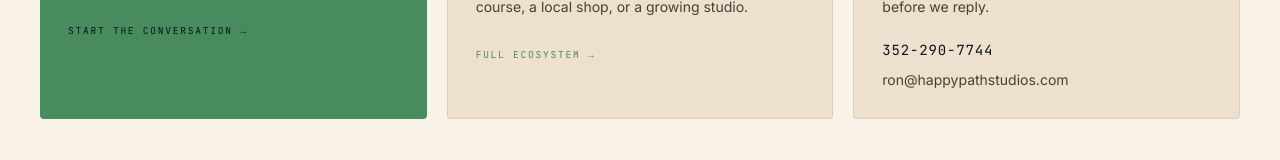
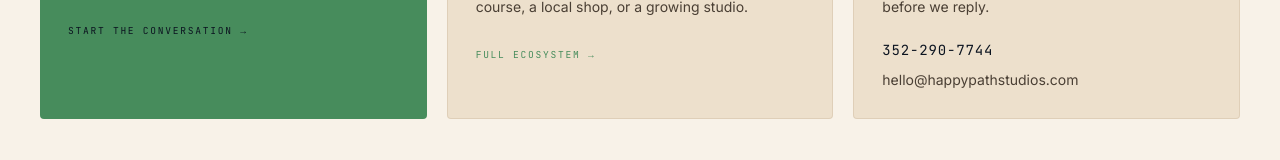
Before and after one commit to ronschnier/hps-studio, a React (Vite) app: page / in a window 1280 px wide. Shown: the part 9804-9964 px from the top of the page. Built offline with nearby package versions, Linux system fonts and the light colour scheme.

Commit message:
SEO foundation, sitemap, mobile fixes, and nav blur stability

```diff
--- a/index.html
+++ b/index.html
@@ -7,7 +7,7 @@
 
     <!-- Primary SEO -->
     <title>Happy Path Studios | Leesburg, Florida</title>
-    <meta name="description" content="Happy Path Studios helps businesses bring ideas to life. Websites, branding, signage, fabrication, hosting, accessibility, and operational systems. Leesburg, Florida." />
+    <meta name="description" content="Happy Path Studios helps businesses bring ideas to life. Websites, branding, signage, hosting, fabrication, and accessibility. Leesburg, Florida." />
     <meta name="robots" content="index, follow" />
     <link rel="canonical" href="https://www.happypathstudios.com/" />
 
@@ -37,21 +37,40 @@
     <link rel="preconnect" href="https://fonts.gstatic.com" crossorigin />
     <link href="https://fonts.googleapis.com/css2?family=Cormorant+Garamond:ital,wght@0,300;0,400;0,500;0,600;0,700;1,400;1,500&family=Inter:wght@300;400;500;600&family=JetBrains+Mono:wght@400;500&display=swap" rel="stylesheet" />
 
-    <!-- Organization Schema -->
+    <!-- LocalBusiness + ProfessionalService Schema -->
     <script type="application/ld+json">
     {
       "@context": "https://schema.org",
-      "@type": "Organization",
+      "@type": ["LocalBusiness", "ProfessionalService"],
       "name": "Happy Path Studios",
       "url": "https://www.happypathstudios.com",
       "logo": "https://www.happypathstudios.com/images/hps-logo-straight.svg",
-      "description": "Fabrication lab, digital platforms, accessibility compliance, and AI infrastructure — one studio, one team, Leesburg, Florida.",
+      "image": "https://www.happypathstudios.com/images/stack-logo3shadow.png",
+      "description": "Fabrication lab, digital platforms, accessibility compliance, and AI workflow systems. One studio, one team, Leesburg, Florida.",
+      "telephone": "+1-352-290-7744",
+      "email": "hello@happypathstudios.com",
       "address": {
         "@type": "PostalAddress",
+        "streetAddress": "Leesburg",
         "addressLocality": "Leesburg",
         "addressRegion": "FL",
         "addressCountry": "US"
       },
+      "geo": {
+        "@type": "GeoCoordinates",
+        "latitude": 28.81,
+        "longitude": -81.88
+      },
+      "areaServed": [
+        {
+          "@type": "State",
+          "name": "Florida"
+        },
+        {
+          "@type": "Country",
+          "name": "United States"
+        }
+      ],
       "contactPoint": {
         "@type": "ContactPoint",
         "telephone": "+1-352-290-7744",
@@ -67,9 +86,28 @@
       ]
     }
     </script>
+
+    <!-- Chrome backdrop-filter stability fix: fully transparent elements do not always -->
+    <!-- create a compositing layer in Chrome. 0.01 alpha provides a painted surface    -->
+    <!-- without any visible change, ensuring blur renders reliably across browsers.     -->
+    <style type="text/css">
+      .nav-base,
+      .hps-top-nav {
+        background: rgba(255,255,255,0.01);
+        backdrop-filter: blur(8px);
+        -webkit-backdrop-filter: blur(8px);
+      }
+    </style>
   </head>
   <body>
     <div id="root"></div>
+    <!-- Crawler fallback: provides H1 and page content to non-JS crawlers -->
+    <noscript>
+      <h1>Happy Path Studios</h1>
+      <p>Happy Path Studios helps businesses bring ideas to life. Websites, branding, signage, hosting, fabrication, and accessibility. Based in Leesburg, Florida.</p>
+      <p>Services include web development, brand identity, UV printing, laser engraving, DTG apparel, embroidery, sublimation, QR systems, managed hosting, accessibility compliance, and AI workflow automation.</p>
+      <p>Call 352-290-7744 or visit <a href="https://www.happypathstudios.com/contact">our contact page</a>.</p>
+    </noscript>
     <script type="module" src="/src/main.tsx"></script>
   </body>
 </html>
--- a/src/pages/AboutPage.tsx
+++ b/src/pages/AboutPage.tsx
@@ -69,7 +69,7 @@ const facts = [
   { label: 'Phone',        value: '352-290-7744', href: 'tel:+13522907744' },
   { label: 'Service area', value: 'Central Florida & beyond' },
   { label: 'Twitter / X',  value: '@happypathstudio', href: 'https://x.com/happypathstudio' },
-  { label: 'Email',        value: 'ron@happypathstudios.com', href: 'mailto:ron@happypathstudios.com' },
+  { label: 'Email',        value: 'hello@happypathstudios.com', href: 'mailto:hello@happypathstudios.com' },
 ]
 
 export default function AboutPage() {
--- a/src/pages/HomePage.tsx
+++ b/src/pages/HomePage.tsx
@@ -1067,13 +1067,13 @@ export default function HomePage() {
                     352-290-7744
                   </a>
                   <a
-                    href="mailto:ron@happypathstudios.com"
+                    href="mailto:hello@happypathstudios.com"
                     className="font-body text-sm transition-colors duration-200"
                     style={{ color: 'var(--color-hps-smoke)', textDecoration: 'none' }}
                     onMouseEnter={e => (e.currentTarget.style.color = 'var(--color-hps-green)')}
                     onMouseLeave={e => (e.currentTarget.style.color = 'var(--color-hps-smoke)')}
                   >
-                    ron@happypathstudios.com
+                    hello@happypathstudios.com
                   </a>
                 </div>
               </div>
```
Also changed, not shown: 1 other file (tests, documents, lock files or other folders).
